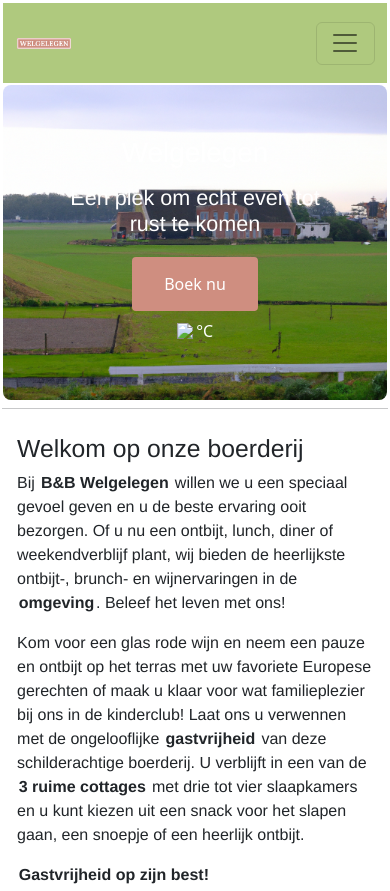
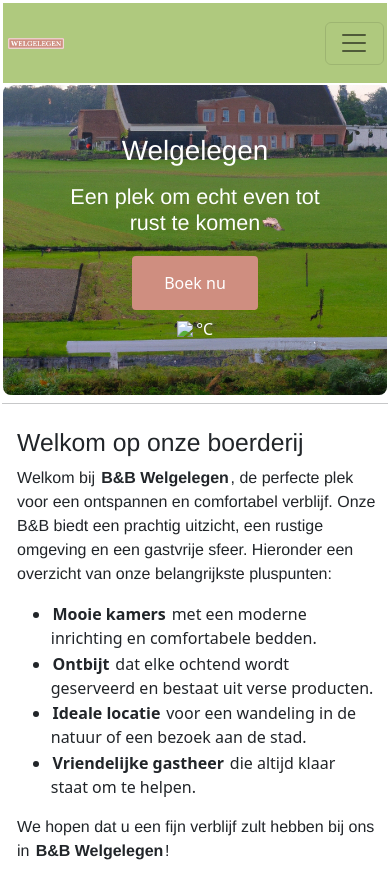
Before and after one commit to SebasJan/WelgelegenBB-WebDev1-Eindopdracht, a PHP site: page / in a window 390 px wide. Shown: the top 891 px of the page. Run offline with PHP 8.4, Linux system fonts and the light colour scheme; data that the repository does not hold is empty; some libraries are stand-ins or nearby versions.

Commit message:
rdy for code review I guess

```diff
--- a/app/public/css/style.css
+++ b/app/public/css/style.css
@@ -31,7 +31,7 @@ h4 {
 header {
     overflow: hidden;
     background-color: #afc97e;
-    padding: 1vh 10px;
+    padding: 1vh 1px;
 }
 
 header a {
@@ -77,6 +77,20 @@ footer {
     background-size: cover;
 }
 
+@media only screen and (max-width: 1400px) {
+	.hero {
+		background-position: 100% 60%;
+		background-size: 120%;
+	}
+}
+
+@media only screen and (max-width: 500px) {
+	.hero {
+		background-position: 50% 80%;
+		background-size: 150%;
+	}
+}
+
 #hero_button {
 	background-color: #cf8e80;
 	border: none;
@@ -106,7 +120,7 @@ footer {
 
 #impression {
     padding: 1vh;
-    width: 50vh;
+    width: 40vh;
     height: auto;
     display: block;
     margin-left: auto;
@@ -236,6 +250,17 @@ footer {
     background-color: rgba(0, 0, 0, 0.644);
 }
 
+#updateBookingButton {
+	background-color: #b07a6d;
+	color: white;
+	padding: 14px 20px;
+	margin: 8px 0;
+	border: none;
+	cursor: pointer;
+	width: 100%;
+	border-radius: 4px;
+}
+
 #updateBookingModal .modal-content {
     background-color: #fefefe;
     margin: 15% auto; /* This will center the div horizontally on the page */
@@ -252,9 +277,20 @@ footer {
 	cursor: pointer;
 }
 
+.margin-top-bottom {
+	margin-top: 2vh;
+	margin-bottom: 2vh;
+}
+
 @media only screen and (max-width: 1400px) {
   iframe {
     width: 100%;
     height: 400px;
   }
 }
+
+#login-container {
+	border-radius: 10%;
+	border: none;
+	width: fit-content;
+}
--- a/app/public/index.php
+++ b/app/public/index.php
@@ -3,8 +3,8 @@ header("Access-Control-Allow-Origin: *");
 header("Access-Control-Allow-Headers: *");
 
 # for error reporting to screen
-ini_set('display_errors', 1);
-ini_set('display_startup_errors', 1);
+ini_set('display_errors', 0);
+ini_set('display_startup_errors', 0);
 error_reporting(E_ALL);
 
 # require the router
--- a/app/views/admin/index.php
+++ b/app/views/admin/index.php
@@ -1,7 +1,7 @@
 <?php require_once __DIR__ . '/../components/head.inc.php'; ?>
 <?php require_once __DIR__ . '/../components/header.inc.php'; ?>
 
-<div class="container">
+<div class="container margin-top-bottom">
     <h2>Overzicht aankomende boekingen</h2>
     <div class="table-responsive">
         <table class="table table-striped bookings-table">
--- a/app/views/availability/availableroom.inc.php
+++ b/app/views/availability/availableroom.inc.php
@@ -1,4 +1,4 @@
-<div class="card" style="width: 20rem;">
+<div class="card available-room-card" style="width: 20rem;">
     <img class="card-img-top" src="<?php echo '../images/room_' . $roomId . '.png'; ?>" alt="Card image cap">
     <div class="card-body">
         <h5 class="card-title">
--- a/app/views/availability/index.php
+++ b/app/views/availability/index.php
@@ -1,8 +1,8 @@
 <?php require_once __DIR__ . '/../components/head.inc.php'; ?>
 <?php require_once __DIR__ . '/../components/header.inc.php'; ?>
 
-<div class="container room d-flex justify-content-center">
-    <div class="row">
+<div class="container margin-top-bottom">
+    <div class="room d-flex justify-content-center row">
         <h1>Beschikbare kamers</h1>
         <?php
         # loop through all rooms
--- a/app/views/contact/index.php
+++ b/app/views/contact/index.php
@@ -2,7 +2,7 @@
 <?php require_once __DIR__ . '/../components/header.inc.php'; ?>
 
 <body>
-    <div class="container">
+    <div class="container margin-top-bottom">
         <h1>Neem contact met ons op</h1>
         <div class="row">
             <div class="col-md-6">
--- a/app/views/home/index.php
+++ b/app/views/home/index.php
@@ -3,7 +3,7 @@
 
 <!-- hero -->
 <div class="p-5 text-center bg-image rounded-3 hero">
-    <div class="mask d-flex justify-content-center align-items-center h-100">
+    <div class="h-100">
         <div class="text-white">
             <h1 class="mb-3">Welgelegen</h1>
             <h4 class="mb-3">Een plek om echt even tot rust te komen</h4>
@@ -25,30 +25,16 @@
     <div class="row">
         <div class="col-sm-6 information_text">
             <h2>Welkom op onze boerderij</h2>
-            <p>
-                Bij <strong>B&B Welgelegen</strong> willen we u een speciaal gevoel geven en u de beste ervaring ooit
-                bezorgen. Of u nu
-                een ontbijt,
-                lunch, diner of weekendverblijf plant, wij bieden de heerlijkste ontbijt-, brunch- en wijnervaringen in
-                de <strong>omgeving</strong>.
-                Beleef het leven met ons!
-            </p>
-            <p>
-                Kom voor een glas rode wijn en neem een pauze en ontbijt op het terras met uw favoriete Europese
-                gerechten of maak u
-                klaar voor wat familieplezier bij ons in de kinderclub! Laat ons u verwennen met de ongelooflijke
-                <strong>gastvrijheid</strong> van deze
-                schilderachtige boerderij. U verblijft in een van de <strong>3 ruime cottages</strong> met drie tot vier
-                slaapkamers en u
-                kunt kiezen uit
-                een snack voor het slapen gaan, een snoepje of een heerlijk ontbijt.
-            </p>
-            <p>
-                <strong>Gastvrijheid op zijn best!</strong>
-            </p>
-            <p>
-                Fijn verblijf bij ons in B&B Welgelegen!
-            </p>
+            <p>Welkom bij <strong>B&B Welgelegen</strong>, de perfecte plek voor een ontspannen en comfortabel verblijf.
+                Onze B&B biedt een prachtig uitzicht, een rustige omgeving en een gastvrije sfeer. Hieronder een
+                overzicht van onze belangrijkste pluspunten:</p>
+            <ul>
+                <li> <strong>Mooie kamers</strong> met een moderne inrichting en comfortabele bedden.</li>
+                <li> <strong>Ontbijt</strong> dat elke ochtend wordt geserveerd en bestaat uit verse producten.</li>
+                <li> <strong>Ideale locatie</strong> voor een wandeling in de natuur of een bezoek aan de stad.</li>
+                <li> <strong>Vriendelijke gastheer</strong> die altijd klaar staat om te helpen.</li>
+            </ul>
+            <p>We hopen dat u een fijn verblijf zult hebben bij ons in <strong>B&B Welgelegen</strong>!</p>
         </div>
         <div class="col-sm-5 impression_container">
             <img id="impression" src="../images/impression.png" alt="ontbijt_in_kamer" class="img-fluid">
@@ -59,8 +45,7 @@
 
 <hr class="mt-2 mb-2">
 
-<!-- date source:https://colorlib.com/wp/template/colorlib-booking-3/ -->
-<!--  -->
+<!-- source:https://colorlib.com/wp/template/colorlib-booking-3/ -->
 <div id="booking" class="section">
     <div class="section-center">
         <div class="container-fluid">
--- a/app/views/login/index.php
+++ b/app/views/login/index.php
@@ -1,7 +1,7 @@
 <?php require_once __DIR__ . '/../components/head.inc.php'; ?>
 <?php require_once __DIR__ . '/../components/header.inc.php'; ?>
 
-<div class="container" style="border-radius: 10%; border: none; width: fit-content;">
+<div id="login-container" class="container margin-top-bottom">
     <h1>Log hier eerst in</h1>
     <form id="loginForm" action="/admin/validateLogin" method="POST">
         <!-- Email input -->
--- a/app/views/reservation/index.php
+++ b/app/views/reservation/index.php
@@ -1,6 +1,6 @@
 <?php require_once __DIR__ . '/../components/head.inc.php'; ?>
 <?php require_once __DIR__ . '/../components/header.inc.php'; ?>
-<div class="container">
+<div class="container margin-top-bottom">
     <div class="row">
         <div class="col-sm-4">
             <h2>Gekozen kamer:</h2>
```
Also changed, not shown: app/controllers/reservationcontroller.php (+7 -0 lines), app/public/js/admin.js (+13 -4 lines), app/views/components/header.inc.php (+0 -10 lines), README.md.
